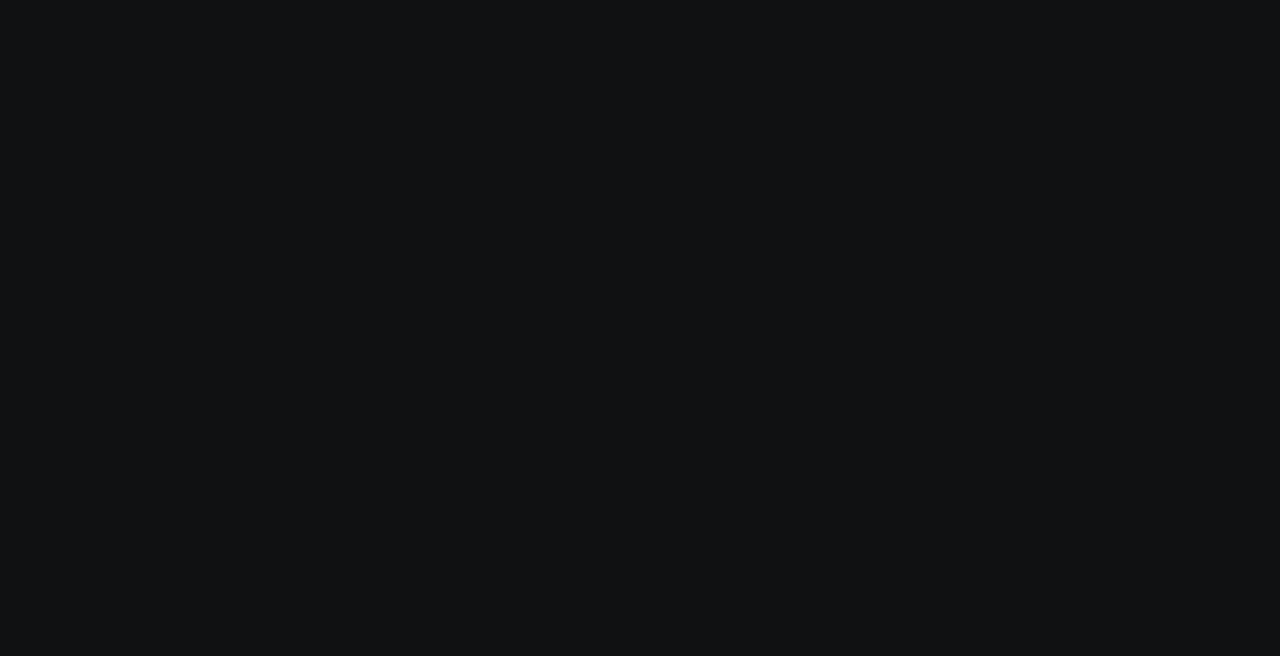
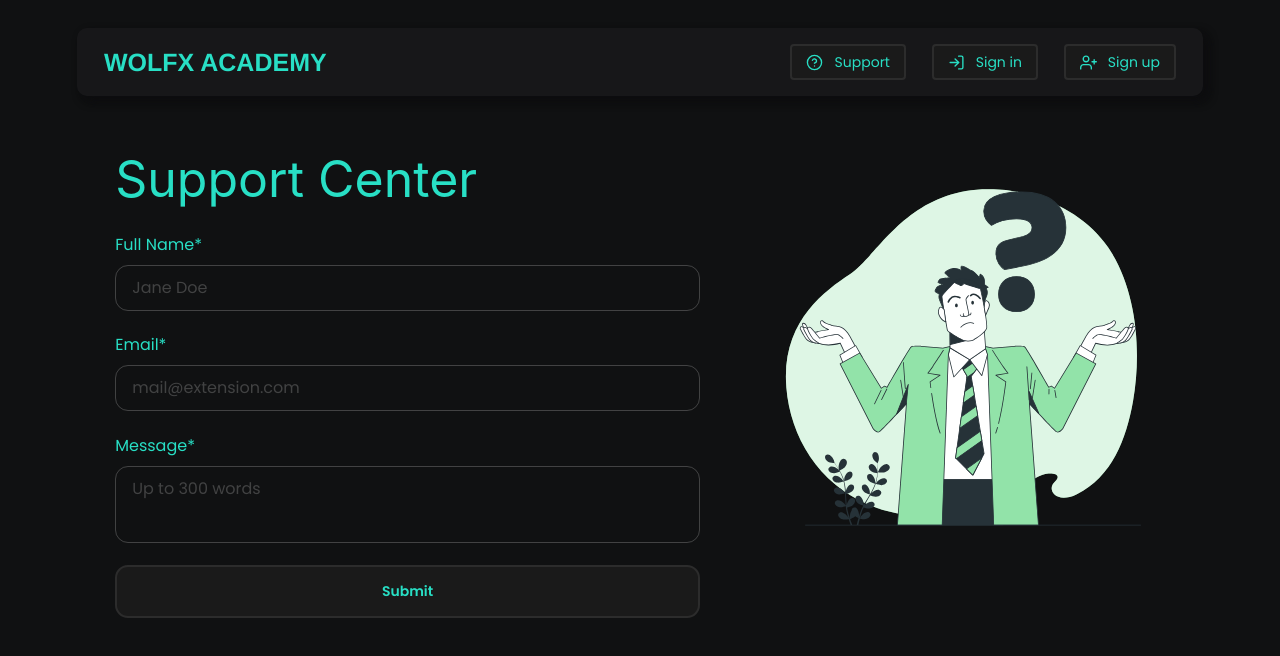
Before and after one commit to infodavid00/project057, a React (Vite) app: page /support in a window 1280 px wide. Before the commit this address had no page. Shown: the top 656 px of the page. Built offline with nearby package versions, Linux system fonts and the light colour scheme.

Commit message:
added support section

```diff
--- a/src/App.jsx
+++ b/src/App.jsx
@@ -9,6 +9,7 @@ import Landing from "./pages/Landing";
 import Signin from "./pages/Signin";
 import Signup from "./pages/Signup";
 import Invite from "./pages/Invite";
+import Support from "./pages/Support";
 
 function App() {
   return (
@@ -24,6 +25,7 @@ function App() {
         <Route exact path="/signin" element={<Signin />} />
         <Route exact path="/signup" element={<Signup />} />
         <Route exact path="/invite" element={<Invite />} />
+        <Route exact path="/support" element={<Support />} />
       </Routes>
     </>
   );
--- a/src/comps/auth/auth.css
+++ b/src/comps/auth/auth.css
@@ -67,6 +67,11 @@
   width: 100%;
 }
 .auth-inputcontainer-outer input::placeholder {
+  font-family: 'poppins', sans-serif;
+  background-color: transparent;
+  color: rgba(140,140,140,0.4);
+}
+.auth-inputcontainer-outer textarea::placeholder {
   font-family: 'poppins', sans-serif;
   background-color: transparent;
   color: rgba(140,140,140,0.4);
--- a/src/comps/invite/invite.css
+++ b/src/comps/invite/invite.css
@@ -1,4 +1,17 @@
-
+#support-leadsection {
+    display: flex;
+    flex-direction: row;
+    justify-content: space-between;
+    align-items: center;
+    width: 92%;
+    margin: auto;
+    padding: 0 4em;
+    margin-top: 7em;
+    margin-bottom: 2em;
+}
+#support-leadsection img {
+    width: 400px;
+}
 
 #invitepage-leadsection {
     display: flex;
@@ -67,6 +80,18 @@
 
 
 @media (max-width: 760px) {
+#support-leadsection {
+    flex-direction: column-reverse;
+    width: 88%;
+    margin: auto;
+    margin-top: 10em;
+    margin-bottom: 2em;
+    padding: 0;
+}
+#support-leadsection img {
+    width: 300px;
+}
+
 #invitepage-leadsection {
     flex-direction: column-reverse;
     width: 88%;
--- /dev/null
+++ b/src/pages/Support.jsx
@@ -0,0 +1,54 @@
+import Header from "../comps/header/Header";
+import ShrugBro from "../assets/svgs/Shrug-bro.svg";
+import "../comps/invite/invite.css";
+
+export default function Support() {
+  return (
+    <>
+        <Header
+          title={"WOLFX ACADEMY"}
+          shouldShowNavigation={false}
+          useFullWidth={true}
+          titleLink={"/"}
+          hideInvite={true}
+          showSupport={true}
+        />
+        {/* Header */}
+        <div id="support-leadsection">
+           <div id="invitepage-leadtextsections" style={{ width: "100%"}}>
+              <div id="invitepage-leadheader" style={{ marginTop: "0.6em" }}>Support Center </div>
+              {/* ... */}
+              <div className="auth-inputcontainer" style={{ marginTop: "1em" }}>
+                <div className="auth-input-title">Full Name<span>*</span></div>
+                <div className="auth-inputcontainer-outer">
+                  <input type="name" placeholder="Jane Doe" autoComplete="off" />
+                </div>
+              </div>
+             {/* FULLNAME */}
+             <div className="auth-inputcontainer" style={{ marginTop: "0em" }}>
+                <div className="auth-input-title">Email<span>*</span></div>
+                <div className="auth-inputcontainer-outer">
+                  <input type="email" placeholder="mail@extension.com" autoComplete="off" />
+                </div>
+             </div>
+             {/* EMAIL */}
+             <div className="auth-inputcontainer" style={{ marginTop: "0em" }}>
+                <div className="auth-input-title">Message<span>*</span></div>
+                <div className="auth-inputcontainer-outer">
+                  <textarea placeholder="Up to 300 words" style={{
+                    width: "100%",
+                    background: "transparent",
+                    resize: "none",
+                    outline: "none",
+                    border: "none"
+                  }}/>
+                </div>
+             </div>
+             {/* MESSAGE */}
+             <button className="auth-submitbtn" onClick={() => (window.location.reload())}> Submit </button>
+           </div>
+           <img src={ShrugBro} />
+        </div>
+    </>
+  )
+}
```
Also changed, not shown: src/assets/svgs/Shrug-bro.svg (added).
